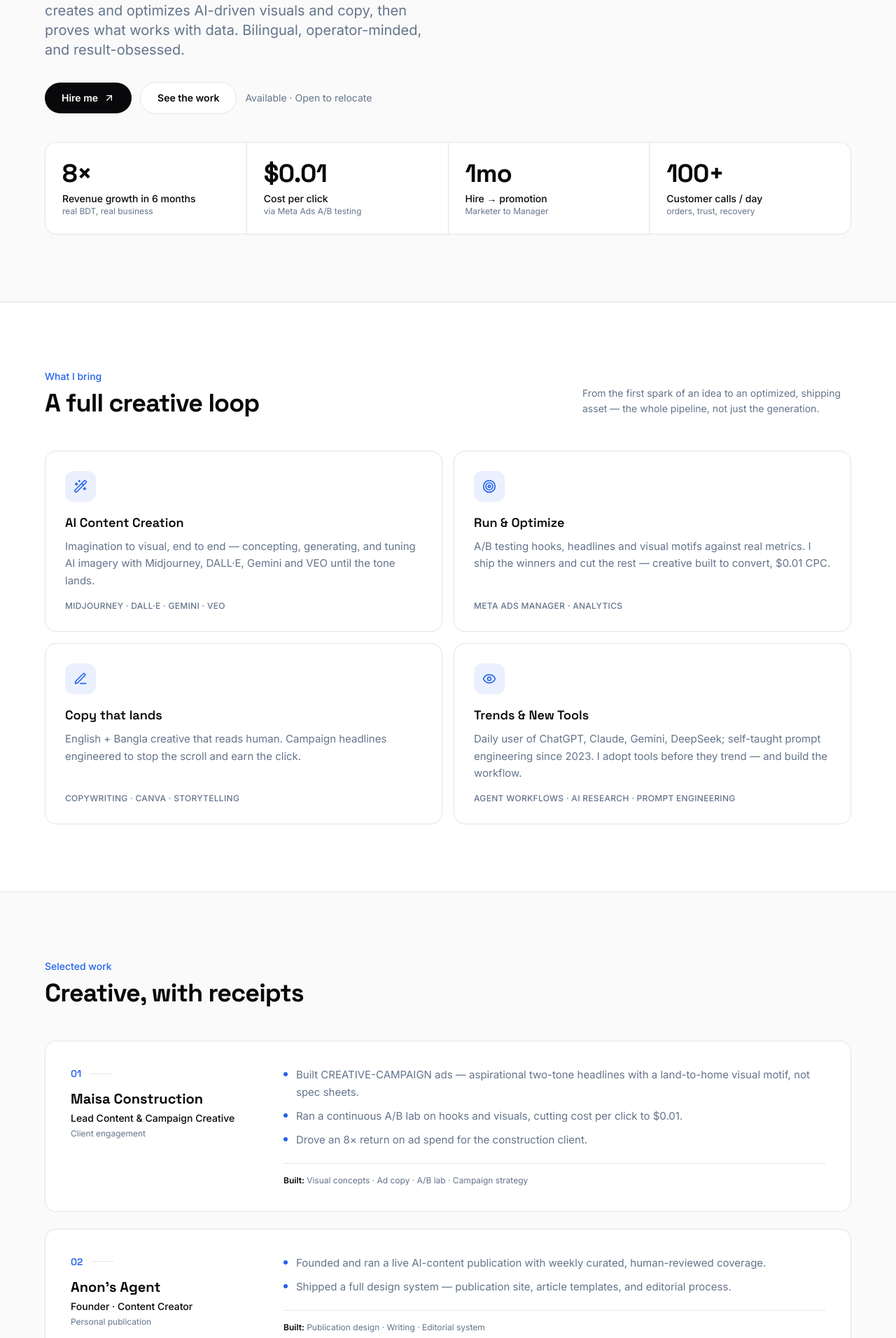
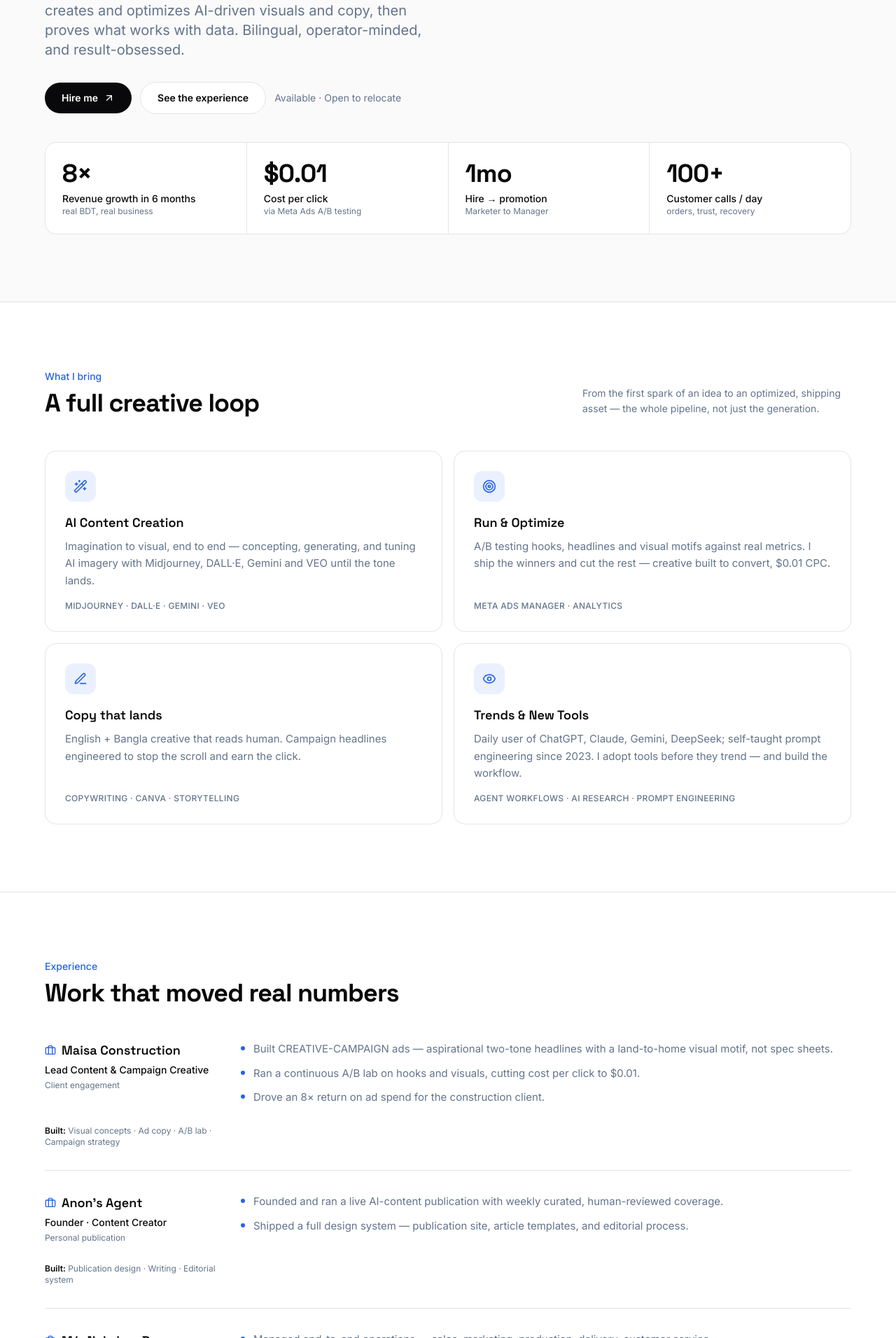
Before and after one commit to simumhossain/anon-portfolio, a Next.js app: page /anon-portfolio/ in a window 1280 px wide. Shown: the part 388-2300 px from the top of the page at 70% size. Built offline with nearby package versions, Linux system fonts and the light colour scheme.

Commit message:
Merge Work into a single Experience section
Removes redundant selected-work section; combines Maisa, Anon's Agent,
Nakshee, Budget Bazaar, FoodBump into one ordered timeline. Nav updated.

```diff
--- a/app/page.tsx
+++ b/app/page.tsx
@@ -1,10 +1,10 @@
 import { ArrowUpRight, Sparkles, Target, PenLine, Eye, Github, Mail, Globe, Wand2, TrendingUp, Briefcase, GraduationCap, Phone, MessageCircle, Award } from "lucide-react";
 
 const NAV = [
-  { href: "#work", label: "Work" },
   { href: "#skills", label: "Skills" },
   { href: "#experience", label: "Experience" },
   { href: "#about", label: "About" },
+  { href: "#education", label: "Education" },
   { href: "#contact", label: "Contact" },
 ];
 
@@ -42,9 +42,9 @@ const SKILLS = [
   },
 ];
 
-const WORK = [
+const EXPERIENCE = [
   {
-    client: "Maisa Construction",
+    company: "Maisa Construction",
     role: "Lead Content & Campaign Creative",
     range: "Client engagement",
     points: [
@@ -55,7 +55,7 @@ const WORK = [
     built: "Visual concepts · Ad copy · A/B lab · Campaign strategy",
   },
   {
-    client: "Anon's Agent",
+    company: "Anon's Agent",
     role: "Founder · Content Creator",
     range: "Personal publication",
     points: [
@@ -64,9 +64,6 @@ const WORK = [
     ],
     built: "Publication design · Writing · Editorial system",
   },
-];
-
-const EXPERIENCE = [
   {
     company: "M/s Nakshee Decor",
     role: "Manager (promoted from Marketer in 1 month)",
@@ -140,8 +137,8 @@ export default function Portfolio() {
           >
             Hire me <ArrowUpRight className="h-4 w-4" />
           </a>
-          <a href="#work" className="text-sm font-medium text-fg md:hidden" aria-label="See work">
-            Work
+          <a href="#experience" className="text-sm font-medium text-fg md:hidden" aria-label="See experience">
+            Experience
           </a>
         </div>
       </header>
@@ -176,10 +173,10 @@ export default function Portfolio() {
                   Hire me <ArrowUpRight className="h-4 w-4" />
                 </a>
                 <a
-                  href="#work"
+                  href="#experience"
                   className="inline-flex items-center gap-2 rounded-full border border-line bg-card px-6 py-3 text-sm font-semibold text-fg transition-colors hover:border-fg"
                 >
-                  See the work
+                  See the experience
                 </a>
                 <span className="text-sm text-mfg">Available · Open to relocate</span>
               </div>
@@ -232,44 +229,6 @@ export default function Portfolio() {
           </div>
         </section>
 
-        {/* WORK */}
-        <section id="work" className="section-pad border-b border-line">
-          <div className="container-x">
-            <div className="mb-12">
-              <p className="text-sm font-medium text-accent">Selected work</p>
-              <h2 className="mt-2 font-heading text-3xl font-bold tracking-tight md:text-4xl">Creative, with receipts</h2>
-            </div>
-            <div className="space-y-6">
-              {WORK.map((w, i) => (
-                <article key={w.client} className="flex flex-col gap-6 rounded-2xl border border-line bg-card p-7 transition-all hover:shadow-hover md:p-9 lg:flex-row lg:gap-12">
-                  <div className="lg:w-64 lg:shrink-0">
-                    <div className="flex items-center gap-3">
-                      <span className="font-heading text-sm font-semibold text-accent">0{i + 1}</span>
-                      <span className="h-px w-8 bg-line" aria-hidden="true" />
-                    </div>
-                    <h3 className="mt-3 font-heading text-xl font-bold">{w.client}</h3>
-                    <p className="mt-1 text-sm font-medium text-fg">{w.role}</p>
-                    <p className="mt-1 text-xs text-mfg">{w.range}</p>
-                  </div>
-                  <div className="flex-1">
-                    <ul className="space-y-2.5">
-                      {w.points.map((p) => (
-                        <li key={p} className="flex gap-3 text-[15px] leading-relaxed text-mfg">
-                          <span className="mt-2 h-1.5 w-1.5 shrink-0 rounded-full bg-accent" aria-hidden="true" />
-                          {p}
-                        </li>
-                      ))}
-                    </ul>
-                    <p className="mt-5 border-t border-line pt-4 text-xs text-mfg">
-                      <strong className="font-semibold text-fg">Built:</strong> {w.built}
-                    </p>
-                  </div>
-                </article>
-              ))}
-            </div>
-          </div>
-        </section>
-
         {/* EXPERIENCE */}
         <section id="experience" className="section-pad border-b border-line bg-white">
           <div className="container-x">
@@ -296,6 +255,11 @@ export default function Portfolio() {
                       </li>
                     ))}
                   </ul>
+                  {e.built && (
+                    <p className="mt-2 text-xs text-mfg">
+                      <strong className="font-semibold text-fg">Built:</strong> {e.built}
+                    </p>
+                  )}
                 </article>
               ))}
             </div>
```
